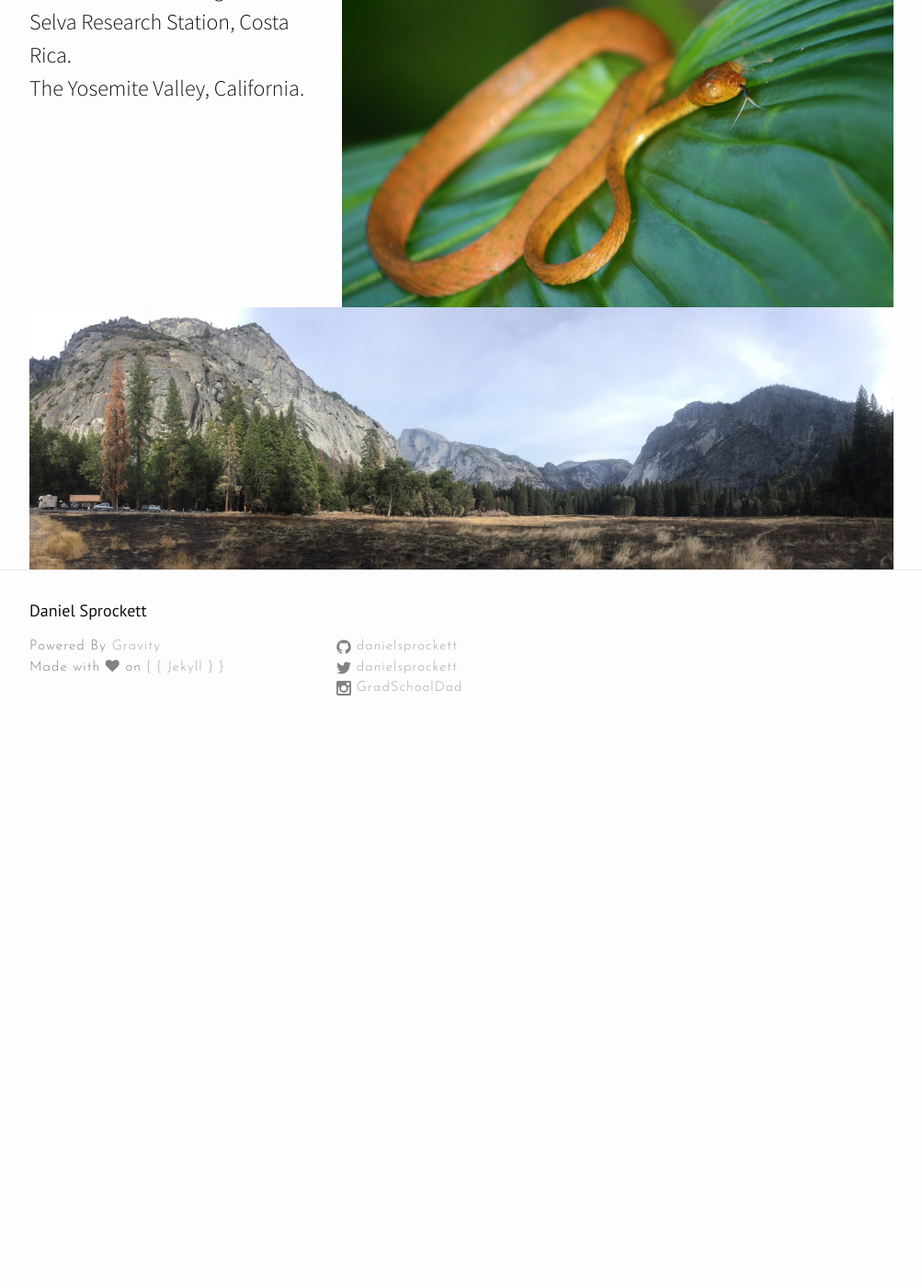
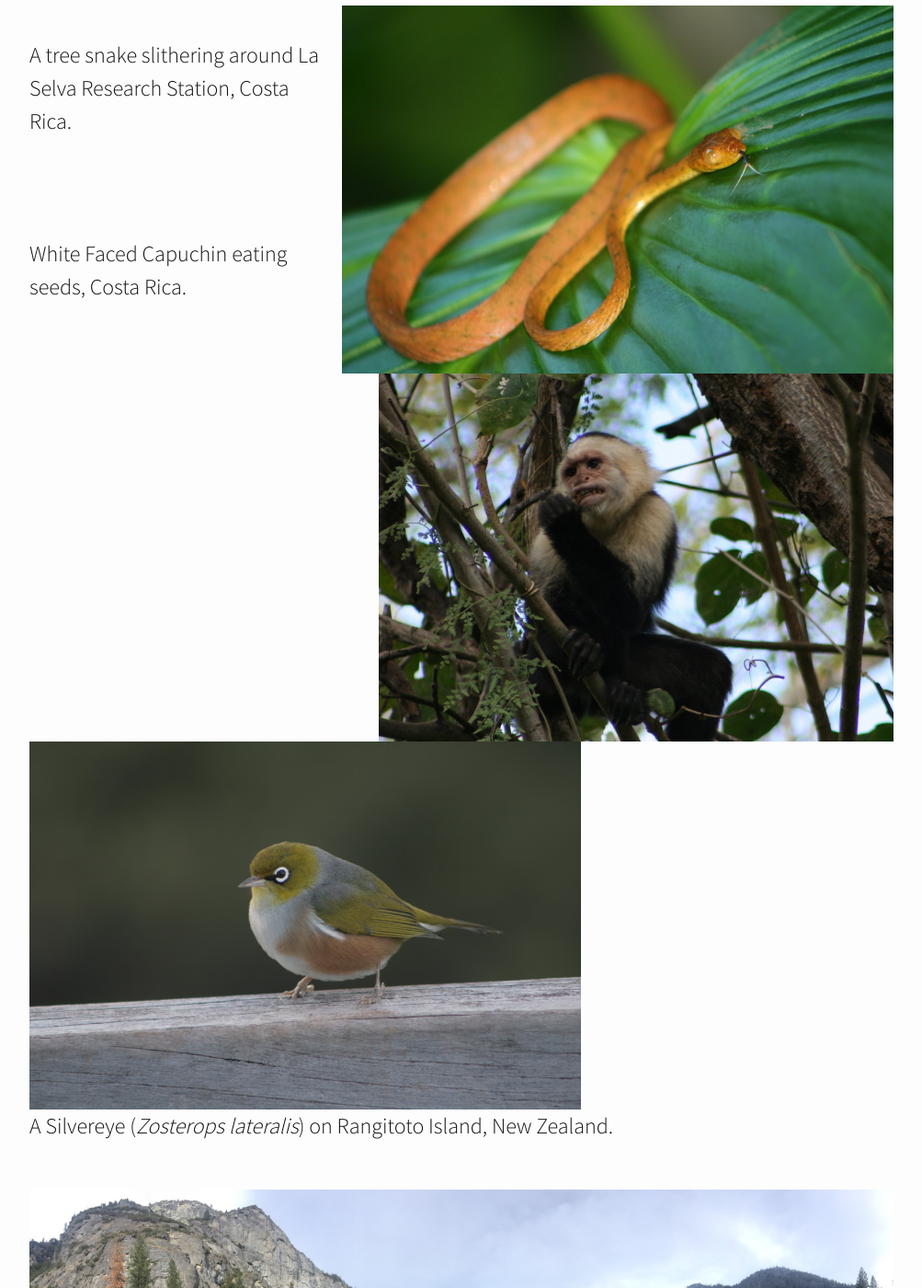
Before and after one commit to DanielSprockett/danielsprockett.github.io, a Jekyll site: the page built from about.md, in a window 1280 px wide and 1400 px high, scrolled down 1945 px. Shown: the whole window at 92% size, without its empty margins (138-1141 px from the left). Built offline with Jekyll 4.4.1, drawn with Linux system fonts in a browser that asks for light colours; nearby versions of some CDN libraries; before the commit the page ends 2765 px from its top, so only the background shows below that.

Commit message:
Update about.md

```diff
--- a/about.md
+++ b/about.md
@@ -38,11 +38,23 @@ Stanford, CA 94305-5124<br>
 One day I'll get around to adding a full gallery, but for now, here is just a sample.
 
 <img src="/images/Northern_Jacana.jpg" alt="Northern Jacana" height="400"/>
-Northern Jacana in Guanacaste, Costa Rica.
+Northern Jacana in Guanacaste, Costa Rica. <br>
+<br>
 <br>
 <img src="/images/Tree_Snake.jpg" alt="Tree Snake Costa Rica" style="float: right; margin-left: 10px;" height="400"/>
 <br>
-A tree snake slithering around La Selva Research Station, Costa Rica.
+A tree snake slithering around La Selva Research Station, Costa Rica. <br>
 <br>
+<br>
+<img src="/images/White_Faced_Capuchin.jpg" alt="White Faced Capuchin Costa Rica" style="float: right; margin-left: 10px;" height="400"/>
+<br>
+White Faced Capuchin eating seeds, Costa Rica. <br>
+<br>
+<br>
+<img src="/images/Silvereye_New_Zealand.jpg" alt="Silvereye_New_Zealand" height="400"/>
+<br>
+A Silvereye (*Zosterops lateralis*) on Rangitoto Island, New Zealand. <br>
+<br>
+
 <img src="/images/Yosemite_Valley.jpg" alt="Yosemite Valley" style="float: left; margin-right: 10px;" />
 The Yosemite Valley, California.
```
